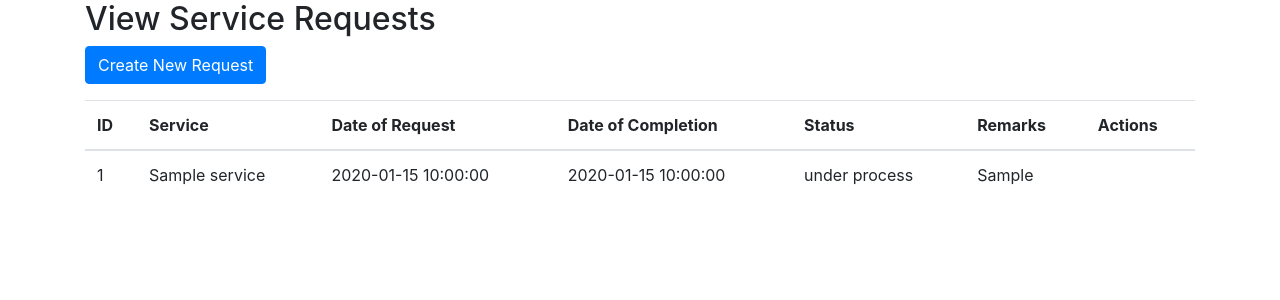
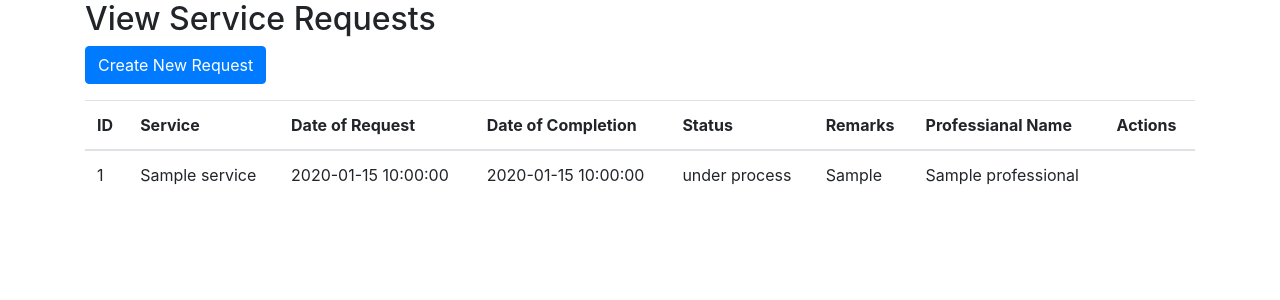
Before and after one commit to ghanashyam03/services_iit, a Flask app: page /professional_actions/view_requests in a window 1280 px wide. Shown: the part 112-412 px from the top of the page. Run offline with Flask 3, Linux system fonts and the light colour scheme; the visitor is signed in with stand-in values (Sample User, id 1); tables that the repository leaves empty hold one stand-in row (values such as "Sample post"); some libraries are stand-ins or nearby versions.

Commit message:
added reject, service etc

```diff
--- a/Code/auth/routes.py
+++ b/Code/auth/routes.py
@@ -1,7 +1,7 @@
 from flask import Blueprint, render_template, redirect, url_for, request, session, flash
 from werkzeug.security import generate_password_hash, check_password_hash
 from Code.extensions import db
-from Code.models import Admin, ServiceProfessional, Customer
+from Code.models import Admin, ServiceProfessional, Customer, Service
 
 auth = Blueprint('auth', __name__)
 
@@ -46,6 +46,7 @@ def logout():
 
 @auth.route('/register', methods=['GET', 'POST'])
 def register():
+    services = Service.query.all()
     if request.method == 'POST':
         name = request.form.get('name')
         email = request.form.get('email')
@@ -66,4 +67,4 @@ def register():
 
         return redirect(url_for('auth.login'))
 
-    return render_template('register.html')
+    return render_template('register.html', services=services)
--- a/Code/professional_actions/routes.py
+++ b/Code/professional_actions/routes.py
@@ -1,6 +1,6 @@
 from flask import Blueprint, render_template, redirect, url_for, request, session
 from Code.extensions import db
-from Code.models import ServiceRequest
+from Code.models import ServiceRequest, ServiceProfessional, RejectedRequest
 from datetime import datetime
 
 professional_actions = Blueprint('professional_actions', __name__)
@@ -9,7 +9,18 @@ professional_actions = Blueprint('professional_actions', __name__)
 def dashboard():
     if session.get('user_type') != 'professional':
         return redirect(url_for('auth.login'))
-    requests = ServiceRequest.query.all()
+
+    professional_id = session.get('user_id')
+    professional = ServiceProfessional.query.get(professional_id)
+
+    # Fetch requests that match the professional's service type and are either requested or under process by the same professional
+    requests = ServiceRequest.query.filter(
+        (ServiceRequest.service_id == professional.service_type) &
+        ((ServiceRequest.service_status == 'requested') |
+         ((ServiceRequest.service_status == 'under process') & (ServiceRequest.professional_id == professional_id))) &
+        ~ServiceRequest.rejected_requests.any(RejectedRequest.professional_id == professional_id)
+    ).all()
+
     return render_template('professional_dashboard.html', requests=requests)
 
 @professional_actions.route('/view_requests')
@@ -24,19 +35,31 @@ def view_requests():
 def accept_request(id):
     if session.get('user_type') != 'professional':
         return redirect(url_for('auth.login'))
+
+    professional_id = session.get('user_id')
     service_request = ServiceRequest.query.get(id)
-    service_request.service_status = 'under process'
-    service_request.professional_id = session.get('user_id')
-    db.session.commit()
+
+    # Ensure the request is still in the 'requested' status before accepting
+    if service_request.service_status == 'requested':
+        service_request.service_status = 'under process'
+        service_request.professional_id = professional_id
+        db.session.commit()
+
     return redirect(url_for('professional_actions.dashboard'))
 
 @professional_actions.route('/reject_request/<int:id>')
 def reject_request(id):
     if session.get('user_type') != 'professional':
         return redirect(url_for('auth.login'))
+
+    professional_id = session.get('user_id')
     service_request = ServiceRequest.query.get(id)
-    service_request.service_status = 'rejected'
+
+    # Add an entry to the RejectedRequest table
+    rejected_request = RejectedRequest(service_request_id=service_request.id, professional_id=professional_id)
+    db.session.add(rejected_request)
     db.session.commit()
+
     return redirect(url_for('professional_actions.dashboard'))
 
 @professional_actions.route('/finish_request/<int:id>')
--- a/Code/templates/professional_dashboard.html
+++ b/Code/templates/professional_dashboard.html
@@ -9,7 +9,6 @@
                 <tr>
                     <th>ID</th>
                     <th>Service</th>
-
                     <th>Date of Request</th>
                     <th>Date of Completion</th>
                     <th>Status</th>
@@ -28,7 +27,7 @@
                         {% if request.service_status == 'requested' %}
                         <a href="{{ url_for('professional_actions.accept_request', id=request.id) }}" class="btn btn-success">Accept</a>
                         <a href="{{ url_for('professional_actions.reject_request', id=request.id) }}" class="btn btn-danger">Reject</a>
-                        {% elif request.service_status == 'under process' %}
+                        {% elif request.service_status == 'under process' and request.professional_id == session['user_id'] %}
                         <a href="{{ url_for('professional_actions.finish_request', id=request.id) }}" class="btn btn-primary">Finish</a>
                         {% endif %}
                     </td>
--- a/Code/templates/register.html
+++ b/Code/templates/register.html
@@ -27,7 +27,11 @@
             <div id="professional_fields" style="display: none;">
                 <div class="form-group">
                     <label for="service_type">Service Type</label>
-                    <input type="text" class="form-control" id="service_type" name="service_type">
+                    <select class="form-control" id="service_type" name="service_type">
+                        {% for service in services %}
+                            <option value="{{ service.id }}">{{ service.name }}</option>
+                        {% endfor %}
+                    </select>
                 </div>
                 <div class="form-group">
                     <label for="experience">Experience (years)</label>
--- a/Code/templates/view_requests.html
+++ b/Code/templates/view_requests.html
@@ -14,6 +14,7 @@
                     <th>Date of Completion</th>
                     <th>Status</th>
                     <th>Remarks</th>
+                    <th>Professianal Name</th>
                     <th>Actions</th>
                 </tr>
             </thead>
@@ -26,12 +27,14 @@
                     <td>{{ request.date_of_completion }}</td>
                     <td>{{ request.service_status }}</td>
                     <td>{{ request.remarks }}</td>
+                    <td>{{ request.professional.name if request.professional else 'N/A' }}</td>
                     <td>
                         {% if request.service_status == 'requested' %}
                         <a href="{{ url_for('service_requests.edit_request', id=request.id) }}" class="btn btn-warning">Edit</a>
                         <a href="{{ url_for('service_requests.close_request', id=request.id) }}" class="btn btn-success">Close</a>
                         {% endif %}
                     </td>
+
                 </tr>
                 {% endfor %}
             </tbody>
```
Also changed, not shown: Code/models.py (+8 -0 lines), Code/service_requests/routes.py (+3 -4 lines).
